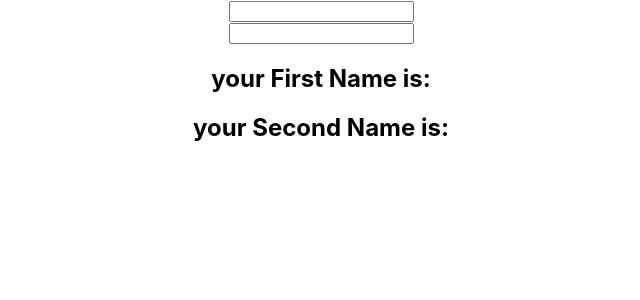
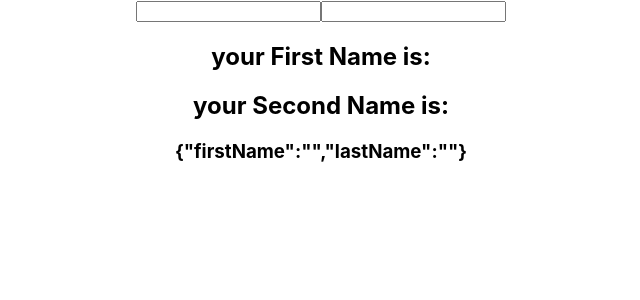
Before and after one commit to vashish144/Hooks-demo, a React (Create React App) app: page / in a window 1280 px wide. Shown: the top 300 px of the page, without its empty margins (319-959 px from the left). Built offline with nearby package versions, Linux system fonts and the light colour scheme.

Commit message:
adding spred opertator so that to prsist data to state

```diff
--- a/src/components/increment/HookCounterWithObject.js
+++ b/src/components/increment/HookCounterWithObject.js
@@ -4,6 +4,7 @@ function HookCounterWithObject() {
   const [name, setName] = useState({ firstName: "", lastName: "" });
   const lastNameHandler = (e) => {
     setName({
+      ...name,
       [e.target.name]: e.target.value,
     });
   };
@@ -13,12 +14,13 @@ function HookCounterWithObject() {
         type="text"
         name="firstName"
         value={name.firstName}
-        onChange={(e) => setName({ firstName: e.target.value })}
+        onChange={(e) => setName({ ...name, firstName: e.target.value })}
       />
-      <br />
+
       <input type="text" name="lastName" onChange={lastNameHandler} />
       <h2>your First Name is: {name.firstName}</h2>
       <h2>your Second Name is: {name.lastName}</h2>
+      <h3>{JSON.stringify(name)}</h3>
     </form>
   );
 }
```
